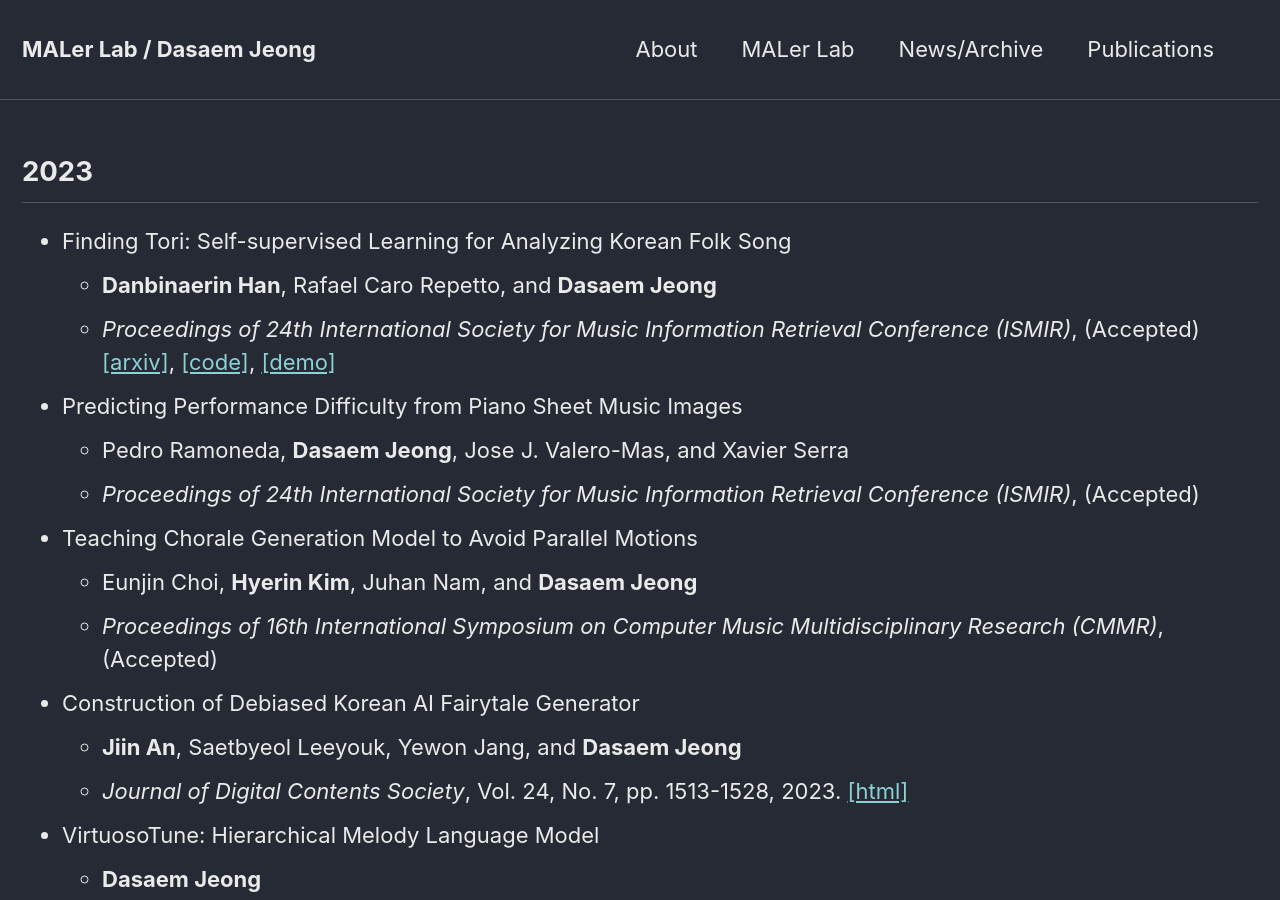
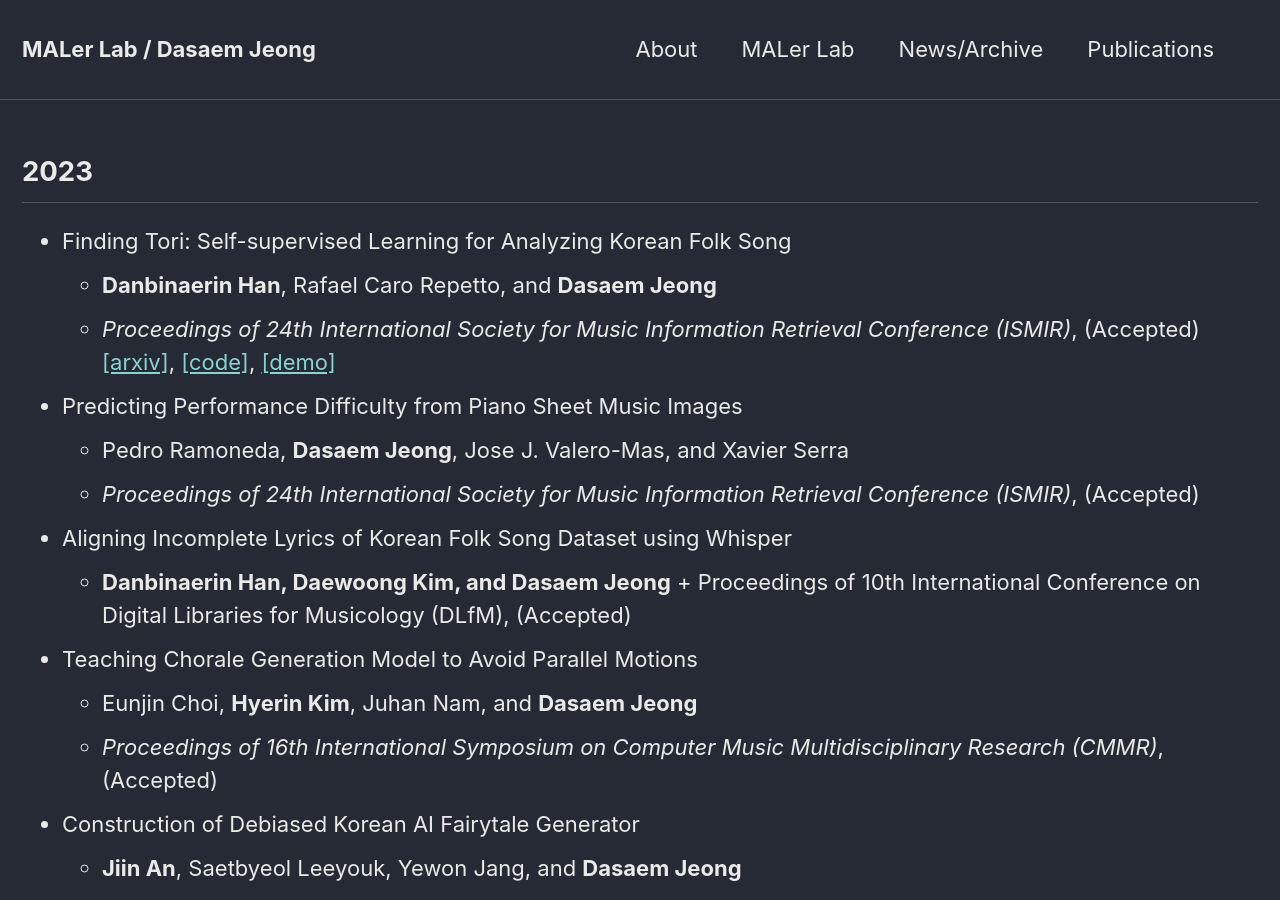
Before and after one commit to jdasam/jdasam.github.io, a Jekyll site: the page built from publications.md, in a window 1280 px wide and 900 px high. Built offline with Jekyll 4.4.1, drawn with Linux system fonts in a browser that asks for light colours.

Commit message:
Update publications.md

```diff
--- a/publications.md
+++ b/publications.md
@@ -12,6 +12,11 @@ permalink: /publications/
 * Predicting Performance Difficulty from Piano Sheet Music Images
 	+ Pedro Ramoneda, **Dasaem Jeong**, Jose J. Valero-Mas, and Xavier Serra
 	+ *Proceedings of 24th International Society for Music Information Retrieval Conference (ISMIR)*, (Accepted)
+
+* Aligning Incomplete Lyrics of Korean Folk Song Dataset using Whisper
+	+ **Danbinaerin Han, Daewoong Kim, and Dasaem Jeong**
+ 	+ Proceedings of 10th International Conference on Digital Libraries for Musicology (DLfM), (Accepted)
+
 
 * Teaching Chorale Generation Model to Avoid Parallel Motions
 	+ Eunjin Choi, **Hyerin Kim**, Juhan Nam, and **Dasaem Jeong**
```
